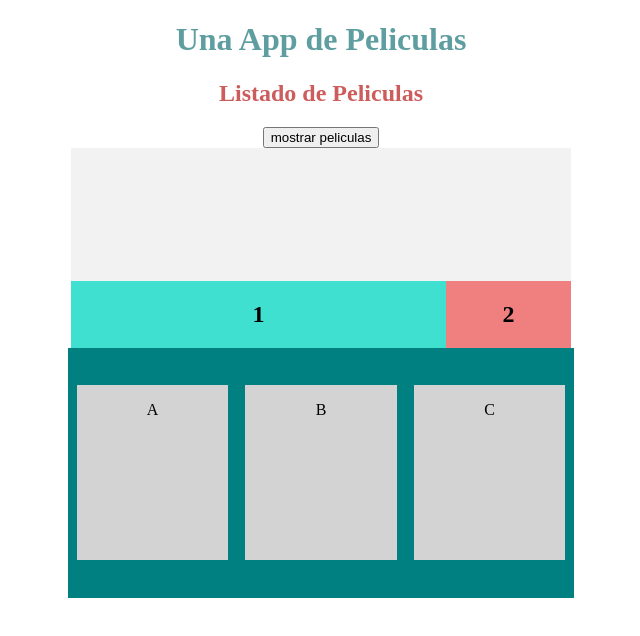
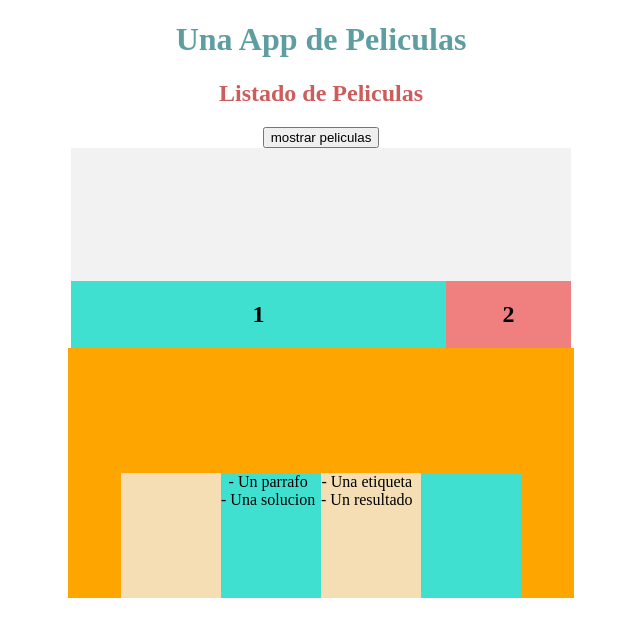
Before and after one commit to emeery/unangular, an Angular app: page / in a window 1280 px wide. Shown: the top 636 px of the page, without its empty margins (319-959 px from the left). Built offline with nearby package versions, Linux system fonts and the light colour scheme.

Commit message:
flex box

```diff
--- a/src/app/lista-peliculas/lista-peliculas.component.html
+++ b/src/app/lista-peliculas/lista-peliculas.component.html
@@ -15,8 +15,22 @@
   ><h2>2</h2></div>
 </div>
 
-<div class='padre'>
+<!-- <div class='padre'>
 <div class='hijo'><p>A</p></div>
 <div class='hijo'><p>B</p></div>
-<div class='hijo'><p>C</p></div>
+</div> -->
+
+
+
+<div class="tablas">
+
+  <div class="tablas-item"></div>
+  <div class="tablas-item">- Un parrafo <br>
+    - Una solucion
+
+  </div>
+  <div class="tablas-item">- Una etiqueta <br>
+    - Un resultado
+  </div>
+  <div class="tablas-item"></div>
 </div>
--- a/src/app/lista-peliculas/playground-flex.css
+++ b/src/app/lista-peliculas/playground-flex.css
@@ -1,6 +1,7 @@
 .titulo-lista {
   color:indianred;
 }
+/* lista peliculas component*/
 .flexible {
   margin: 0 auto;
   display:flex;
@@ -30,16 +31,123 @@ background-color: teal;
 .hijo {
 width: 30%;
 height: 70%;
-
 background-color: lightgrey;
 margin: auto;
 }
+.tabla {
+  margin: auto;
+  width: 40%;
+  height: 250px;
+  background-color: yellowgreen;
+  display: flex;
+  position: relative;
+}
+.tabla1 {
+  height: 50%;
+
+
+}
+.tabla1-c {
+  width: 20%;
+  bottom: 0px;
+  position: relative;
+  background-color: gainsboro;
+}
+.tabla2 {
+  display: flex;
+  margin: auto;
+
+}
+.tabla-hijo {
+  background-color: tomato;
+}
+.tabla-hijo:nth-child(2){
+  background-color: turquoise;
+}
+.tablas {
+  display: flex;
+  width: 40%;
+  height: 250px;
+  margin: 0 auto;
+  background-color: orange;
+  justify-content: center;
+  align-items: flex-end;
+}
+
+.tablas-item {
+  background-color: wheat;
+  width: 100px;
+  height: 50%;
+  display: flex;
+  align-items: flex-start;
+
+}
+.tablas-item:nth-child(2) {
+  background-color: turquoise;
+}
+.tablas-item:nth-child(4) {
+  background-color: turquoise;
+}
+.fila-50 {
+  width: 50%;
+}
+.fila-100 {
+  width: 100%;
+}
+.columna-50 {
+  height: 50%;
+}
+.columna-100 {
+  height: 100%;
+}
+.bgAmarillo {
+  background-color: yellow;
+}
+.bgNaranja {
+  background-color: orangered;
+}
+
+/* http://jsfiddle.net/Xgr3k/6/ */
+
+.container {
+  width: 800px;
+  height: 500px;
+  display:table;
+  text-align: center;
+  position: relative;
+  margin: auto;
+}
+.row1 {
+  display:table-row;
+ margin: auto;
+  background: pink;
+}
+.row1 div {
+  display:table-cell;
+  width:50%;
+}
+.row2 {
+  display:table-row;
+  height: 100%;
+}
+.row2 div {
+  width: 100%;
+  height: 100%;
+  float:left;
+  background: green;
+}
+.row2 div + div {
+  background: aqua;
+  width: 50%;
+  height: 100%;
+  position: absolute;
+  top:0;
+  right:0;
+}
+/*  - - -- - - - */
 
 @media (max-width: 600px) {
 .padre {
   flex-direction: column;
 }
-.hijo {
-
 }
-}
```
